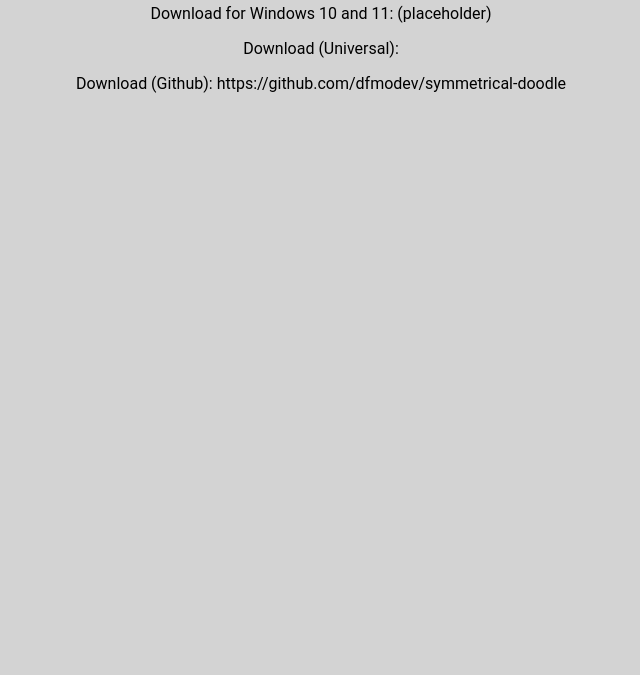
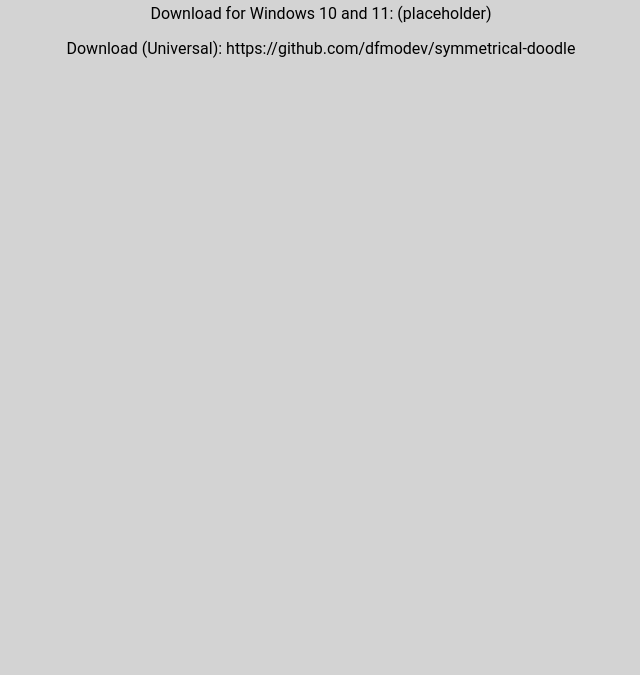
Before and after one commit to fallenjava/clicker-game, a plain HTML site: page download.html in a window 1280 px wide. Shown: the part 125-800 px from the top of the page, without its empty margins (319-959 px from the left). Drawn offline with Linux system fonts and the light colour scheme.

Commit message:
remove funny pun :(

```diff
--- a/download.html
+++ b/download.html
@@ -11,7 +11,6 @@
 	<h2> Download </h2>
 
 	<p> Download for Windows 10 and 11: (placeholder) </p>
-	<p> Download (Universal): </p>
-	<p> Download (Github): https://github.com/dfmodev/symmetrical-doodle</p>
+	<p> Download (Universal): <a>https://github.com/dfmodev/symmetrical-doodle</a></p>
 </body>
 </html>
```
